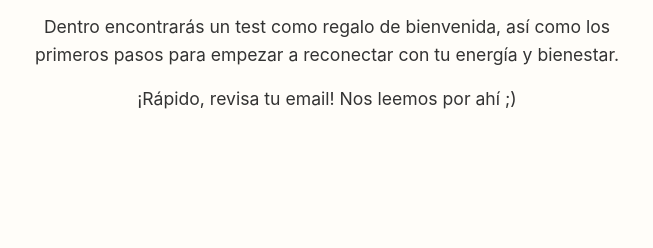
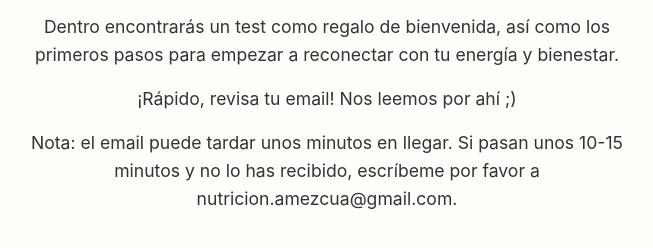
Before and after one commit to DanielBT-pruebas/gracias-form-default, a plain HTML site: page index.html in a window 1280 px wide. Shown: the part 168-416 px from the top of the page, without its empty margins (313-966 px from the left). Drawn offline with Linux system fonts and the light colour scheme.

Commit message:
Update index.html

```diff
--- a/index.html
+++ b/index.html
@@ -41,6 +41,8 @@
   <p>¡Te saluda Irene! Ya formas parte de mi comunidad. Revisa tu bandeja de entrada para encontrar el email de bienvenida.</p>
   <p>Dentro encontrarás un test como regalo de bienvenida, así como los primeros pasos para empezar a reconectar con tu energía y bienestar.</p>
     <p>¡Rápido, revisa tu email! Nos leemos por ahí ;)</p>
+      <p>Nota: el email puede tardar unos minutos en llegar. Si pasan unos 10-15 minutos y no lo has recibido, escríbeme por favor a nutricion.amezcua@gmail.com.</p>
+
 
 </body>
 </html>
```
